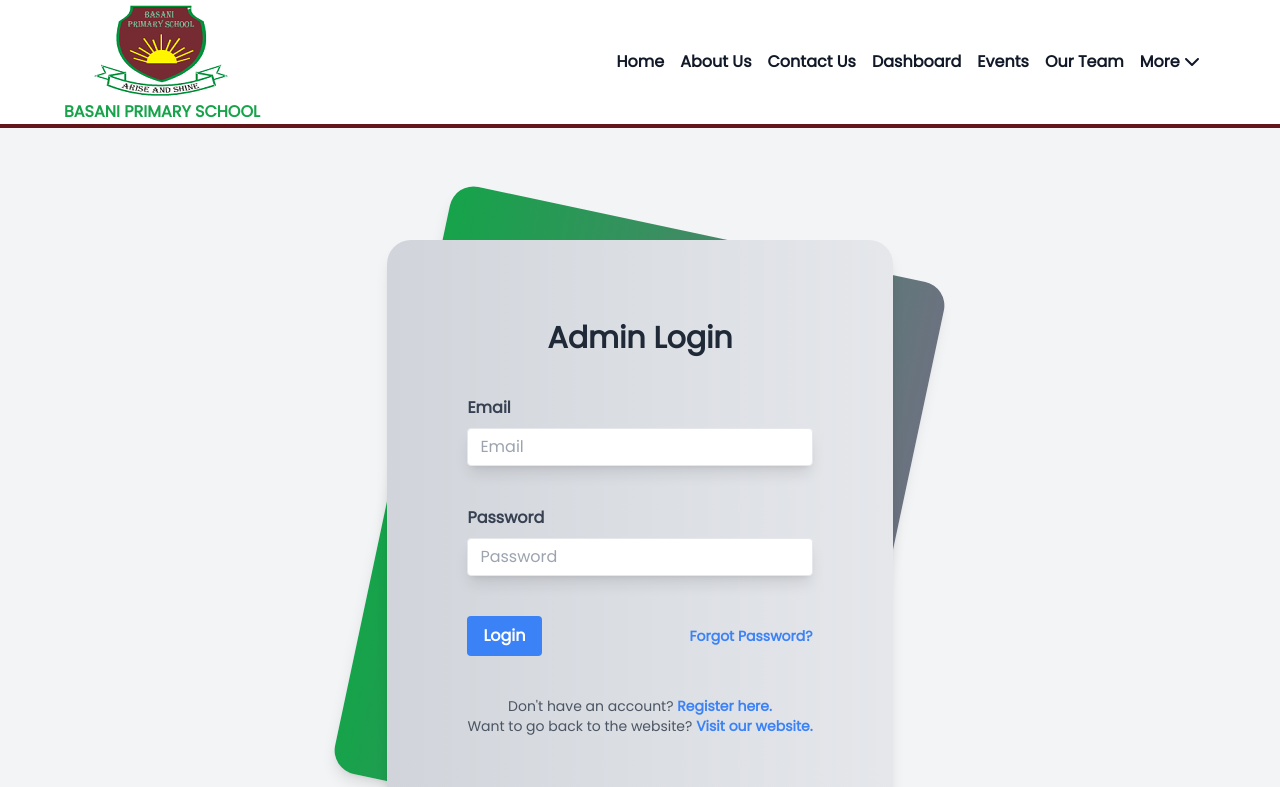
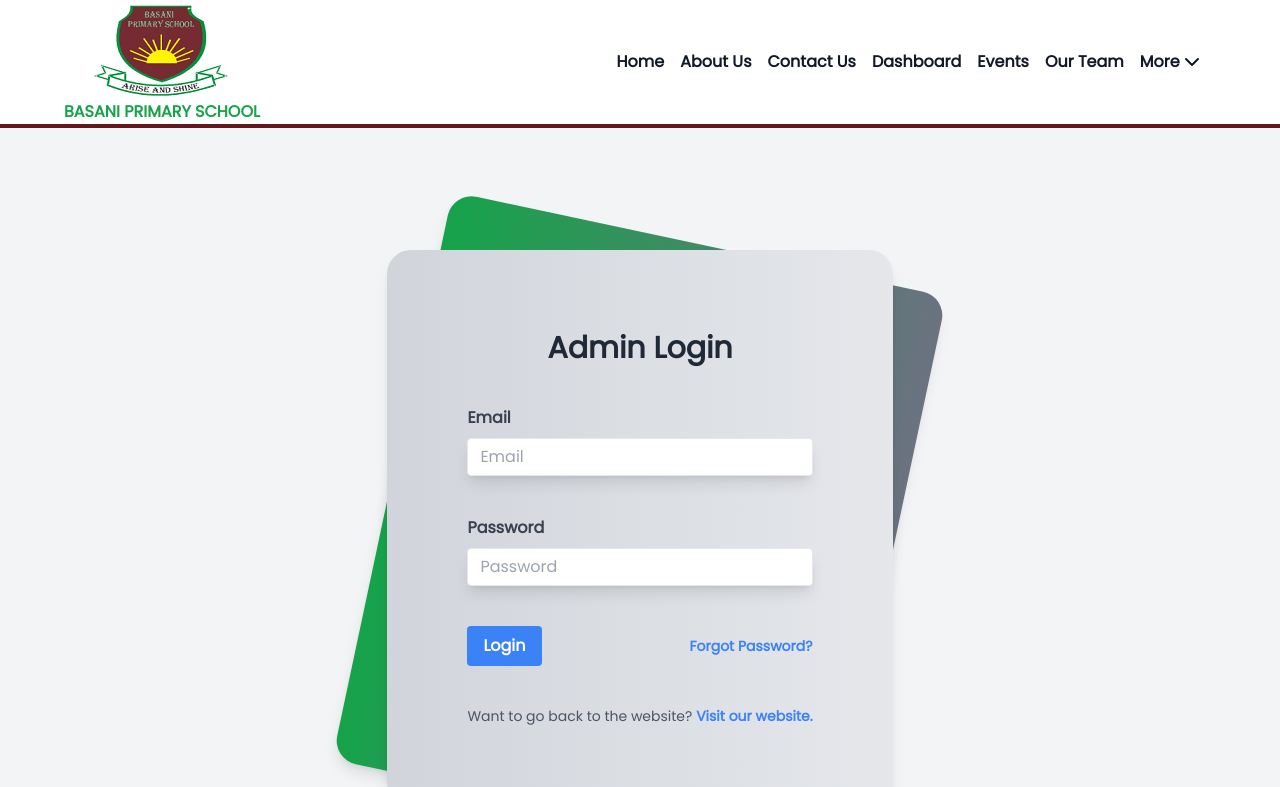
Before and after one commit to BaloyiTK/basani_primary_frontend, a React (Create React App) app: page /login in a window 1280 px wide. Shown: the top 787 px of the page. Built offline with nearby package versions, Linux system fonts and the light colour scheme.

Commit message:
fix admin password reset

```diff
--- a/src/components/UserInput.jsx
+++ b/src/components/UserInput.jsx
@@ -2,7 +2,7 @@ import React from "react";
 import { FaUserCircle } from "react-icons/fa";
 import { FaKey, FaEye, FaEyeSlash } from "react-icons/fa";
 import { MdEmail } from "react-icons/md";
-import { Link } from "react-router-dom"
+import { Link } from "react-router-dom";
 
 export const Username = ({ value, onChange, required }) => (
   <div className="relative">
--- a/src/components/events/Events.jsx
+++ b/src/components/events/Events.jsx
@@ -19,7 +19,7 @@ const Events = () => {
   }, []);
 
   return (
-    <div className="min-h-screen mt-5">
+    <div className="min-h-screen mt-20">
 
 
       {loading ? <div><Spinner/></div> :   <div className="max-w-screen-lg mx-auto">
--- a/src/components/team/Team.jsx
+++ b/src/components/team/Team.jsx
@@ -28,7 +28,7 @@ const Team = () => {
   }, [membersData.member]);
 
   return (
-    <div className="bg-gray-100 max-w-5xl mx-auto mt-10 bg-#713F12 p-5">
+    <div className="bg-gray-100 max-w-5xl mx-auto mt-20 bg-#713F12">
       {loading ? (
         <Spinner />
       ) : (
--- a/src/components/team/TeamForm.jsx
+++ b/src/components/team/TeamForm.jsx
@@ -125,7 +125,7 @@ const TeamForm = () => {
             htmlFor="position"
             className="block text-gray-700 font-bold mb-2"
           >
-            Title
+            Position
           </label>
           <input
             type="text"
--- a/src/components/users/ForgotPasswordFrom.jsx
+++ b/src/components/users/ForgotPasswordFrom.jsx
@@ -9,6 +9,10 @@ const ForgotPassword = () => {
   const [inputData, setInputData] = useState({
     email: "",
   });
+
+  console.log(error)
+
+
 
   const handleSubmit = async (event) => {
     event.preventDefault();
@@ -34,12 +38,16 @@ const ForgotPassword = () => {
   };
 
   return (
+    <div className=" flex justify-center">
       <form
         method="POST"
         onSubmit={handleSubmit}
-      className="flex flex-col  mt-20 justify-center space-y-4 md:shadow-2xl w-1/2"
+        className="flex flex-col p-4  mt-20 justify-center space-y-4 md:shadow-2xl"
       >
+
+        {error.message &&  <p className="text-red-500">{error.message}</p>}
         <p className="text-green-500">{message}</p>
+
 
         <div className="bg-gray-800 h-10 flex items-center justify-center mb-10">
           <h2 className=" flex justify-center m-20 font-bold text-white ">
@@ -49,8 +57,9 @@ const ForgotPassword = () => {
 
         <Email value={inputData.email} onChange={handleInputChange} required />
 
-      <Submit value="Reset" bgColor="bg-green-600" className="m-10" />
+        <Submit value="Reset" bgColor="bg-green-600" className="m-10 pb-10" />
       </form>
+    </div>
   );
 };
 
--- a/src/components/users/Login.jsx
+++ b/src/components/users/Login.jsx
@@ -97,17 +97,7 @@ const Login = () => {
                 </Link>
               </div>
             </form>
-            <div className="text-center">
-              <p className="text-gray-600 text-sm">
-                Don't have an account?{" "}
-                <Link
-                  to="/register"
-                  className="font-bold text-blue-500 hover:text-blue-800"
-                >
-                  Register here.
-                </Link>
-              </p>
-            </div>
+
             <div className="text-center">
               <p className="text-gray-600 text-sm">
                 Want to go back to the website?{" "}
```
Lines whose indentation alone changed are shown as unchanged.
